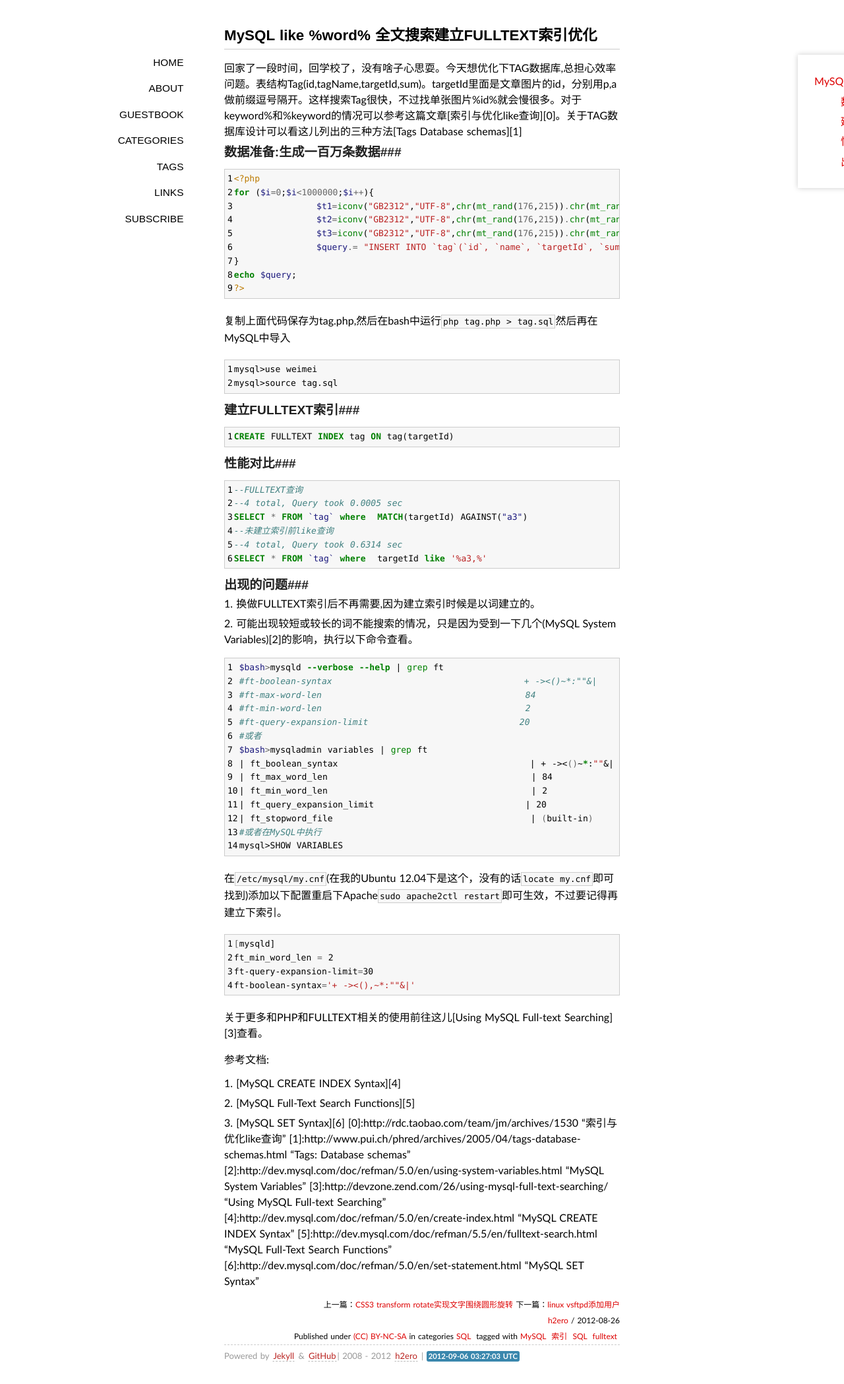
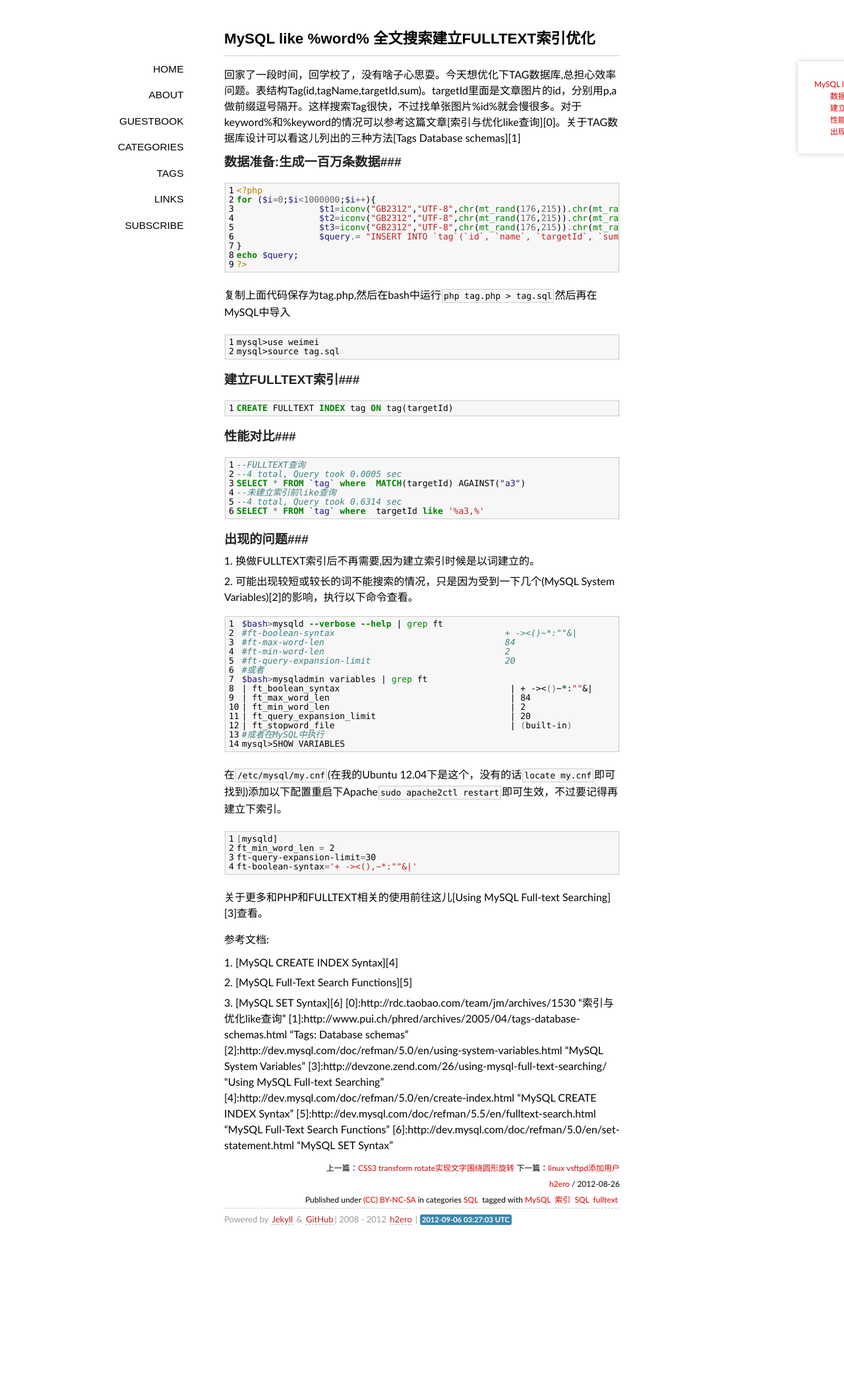
Before and after one commit to h2ero/h2ero.github.com, a Jekyll site: the page built from _posts/2012/2012-08-26-mysql-like-optimization-by-fulltext-index.md, in a window 1280 px wide. Shown: the whole page at 66% size. Built offline with Jekyll 4.4.1, drawn with Linux system fonts in a browser that asks for light colours; some web fonts are replaced; Markdown is read by kramdown in place of the engine named in the settings; comment, search, counter and statistics services are not loaded; after the commit the page ends 1891 px from its top, so only the background shows below that.

Commit message:
修改等宽字体

```diff
--- a/media/css/style.css
+++ b/media/css/style.css
@@ -12,7 +12,8 @@
 @import url(http://fonts.googleapis.com/css?family=Galdeano);
 @import url(http://fonts.googleapis.com/css?family=Electrolize);
 @import url(http://fonts.googleapis.com/css?family=Cuprum);
-body{font-size:14px;word-spacing:1px; margin-left:auto; margin-right:auto; font-family:"Galdeano","Hiragino Sans GB","Microsoft YaHei",Trebuchet,"Trebuchet MS",Tahoma,"Lucida Grande","Lucida Sans Unicode",Verdana,sans-serif;color:#000000;background-color:#ffffff;}
+@import url(http://fonts.googleapis.com/css?family=Cousine);
+body{font-size:14px;word-spacing:0px; margin-left:auto; margin-right:auto; font-family:"Galdeano","Hiragino Sans GB","Microsoft YaHei",Trebuchet,"Trebuchet MS",Tahoma,"Lucida Grande","Lucida Sans Unicode",Verdana,sans-serif;color:#000000;background-color:#ffffff;}
 *{padding:0;margin: 0;border:none;outline:none;}
 a{color:#dd0000;text-decoration:none;}
 a:hover{color:#333333;text-decoration:underline;}
@@ -21,7 +22,7 @@ p{padding:.5em 0;}
 li{padding:.2em 0;}
 ol,ul{list-style-position:inside;}
 ol ul, ul ol, ul ul, ol ol {margin-left:1em;}
-pre code{margin:1em 0;font-size:13px;line-height:1.6;display:block;overflow:auto;}
+pre code{ font-family:'Cousine',monospace; font-size: 14px; line-height: 14px; margin:1em 0;display:block;overflow:auto;}
 blockquote{display:block;text-align:justify;border-left:4px solid #eeeeee;}
 blockquote{margin:1em 0em;padding-left:1.5em;}
 blockquote p{margin:0;padding:.5em 0;}
@@ -45,7 +46,8 @@ h1{font-family:"Cuprum","Hiragino Sans GB","Microsoft YaHei",sans-serif;font-siz
 h2{font-family:"Cuprum","Hiragino Sans GB","Microsoft YaHei",sans-serif;font-size:1.4em;color:#111;}
 h3{font-family:"Cuprum","Hiragino Sans GB","Microsoft YaHei",sans-serif;font-size:1.2em;color:#222;}
 h4{font-family:"Cuprum","Hiragino Sans GB","Microsoft YaHei",sans-serif;font-size:1em;color:#333;}
-pre,code{font-family:Menlo,"Andale Mono",Consolas,"Courier New",Monaco,monospace;font-size:13px;}
+h1,h2,h3{padding:5px 0px;}
+pre,code{font-family:Menlo,"Andale Mono",Consolas,"Courier New",Monaco,monospace;font-size:13px;margin:0px 1px;}
 code{background-color:#F7F7F7;border: 1px solid #CCCCCC;padding: 2px;}
 embed,object,iframe{display:block;margin:4px auto;}
 .gist{font-size: 12px;line-height:1.6;} footer{ display:block; border-top: 1px dashed #CCC; }
@@ -63,8 +65,8 @@ footer a:hover { color: rgba(250,250,250,1.0) !important; -webkit-border-radius:
 .paginator a:hover{ color: white; background: #83BF73; }
 #listTitle{ background: none repeat scroll 0 0 rgba(255, 255, 255, 0.69); box-shadow: 0 0 8px #CCCCCC; list-style: none outside none; padding: 25px; position: fixed; right: 0; }
 #listTitle:hover{ }
-#listTitle li{}
-#listTitle li a{}
-#listTitle li.t-h2{ text-indent: 20px; }
-#listTitle li.t-h3{ text-indent: 40px; }
+#listTitle li {line-height: 12px; padding: 2px 0;}
+#listTitle li a{font-size:12px;}
+#listTitle li.t-h2{ text-indent: 12px; }
+#listTitle li.t-h3{ text-indent: 24px; }
 kbd { background-color: #F7F7F7; border: 1px solid #CCCCCC; border-radius: 3px 3px 3px 3px; box-shadow: 0 1px 0 rgba(0, 0, 0, 0.2), 0 0 0 2px #FFFFFF inset; color: #333333; display: inline-block; font-family: Arial,Helvetica,sans-serif; font-size: 11px; line-height: 1.4; margin: 0 0.1em; padding: 0.1em 0.6em; text-shadow: 0 1px 0 #FFFFFF; white-space: nowrap; }
```
